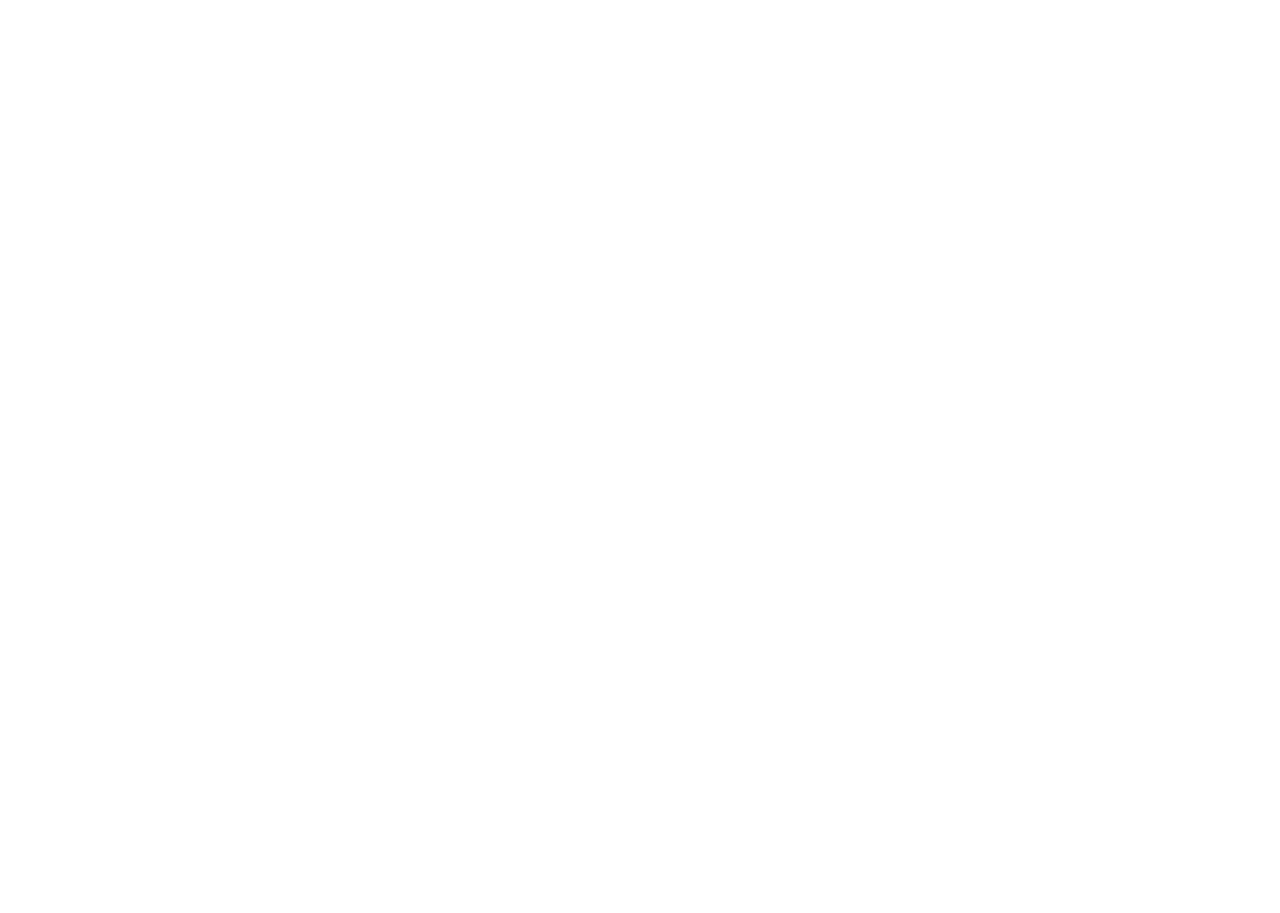
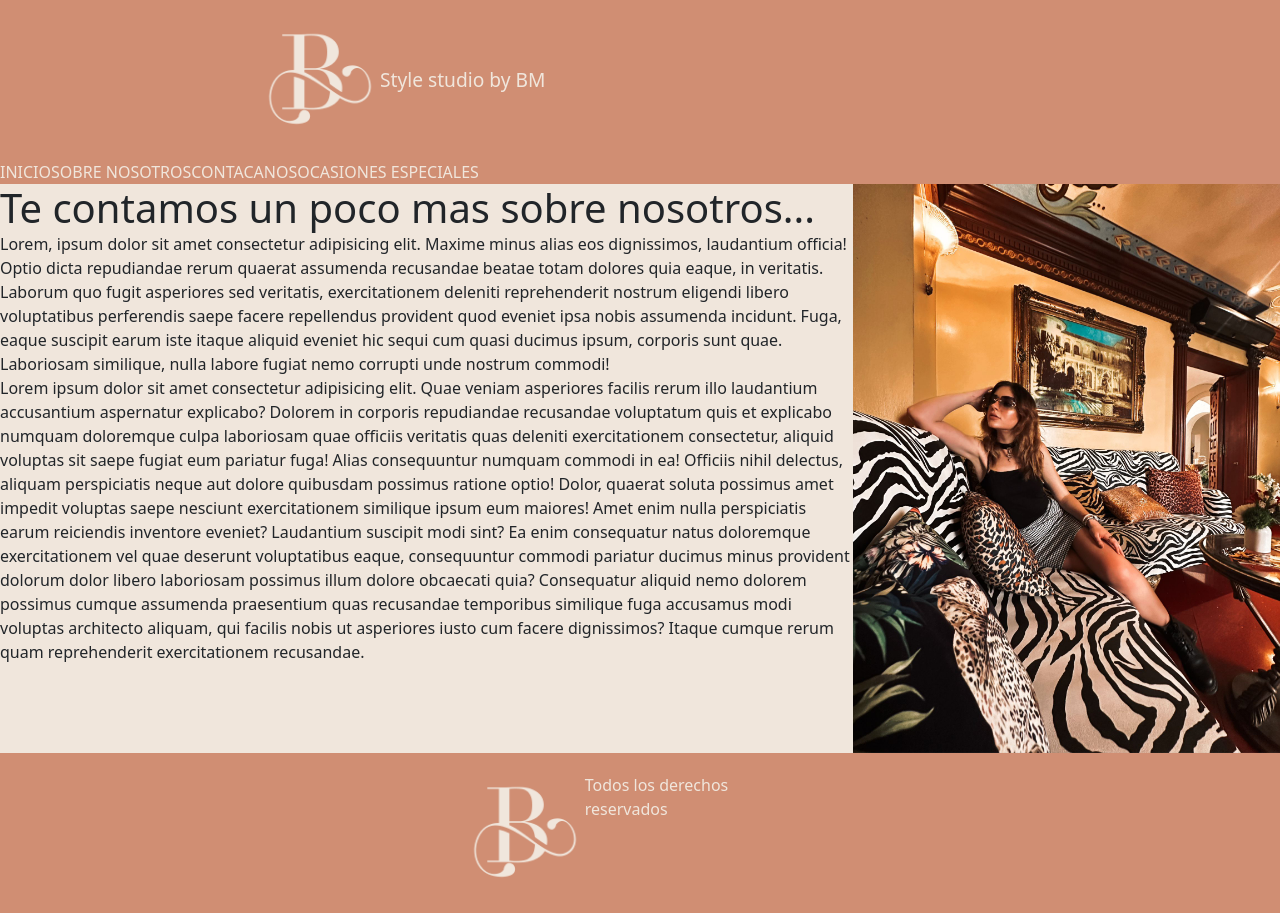
Before and after one commit to barbimuro/Repositorio, a plain HTML site: page pages/SobreNosotros.html in a window 1280 px wide. Before the commit the page ends 800 px from the top, so only its background shows below. Drawn offline with nearby package versions, Linux system fonts and the light colour scheme.

Commit message:
error padding arreglado

```diff
--- a/css/style.css
+++ b/css/style.css
@@ -1,7 +1,7 @@
 *{
-    padding: 0;
-    margin: 0;
-    box-sizing: border-box;
+    padding: 0 !important;
+    margin: 0 !important;
+    box-sizing: border-box !;
 }
 header {
     background-color: #D08E73;
--- a/pages/SobreNosotros.html
+++ b/pages/SobreNosotros.html
@@ -0,0 +1,55 @@
+<!DOCTYPE html>
+<html lang="es">
+<head>
+    <meta charset="UTF-8">
+    <meta name="viewport" content="width=device-width, initial-scale=1.0">
+    <title>BarbiesPage</title>
+    <link href="https://cdn.jsdelivr.net/npm/bootstrap@5.3.2/dist/css/bootstrap.min.css" rel="stylesheet" integrity="sha384-T3c6CoIi6uLrA9TneNEoa7RxnatzjcDSCmG1MXxSR1GAsXEV/Dwwykc2MPK8M2HN" crossorigin="anonymous">
+    <link rel="stylesheet" href="../css/style.css">
+    <link rel="shortcut icon" href="../assets/img/Black Minimalist Fashion Studio Logo.png" type="image/x-icon">
+</head>
+<body>
+    <header>
+        <div class="container">
+            <div class="row" id="principio">
+                <img id="logo1" class="col-6 col-md-6" src="../assets/img/Black Minimalist Fashion Studio Logo-2.png" alt="logo barbi">
+                <div class="col-6 col-md-6" id="tituloPagina">
+                    <p id="tituloImp">Style studio by BM</p>
+                </div>
+            </div>
+        </div>
+        <nav id="laNavegacion" class="navbar navbar-expand-lg bg-body-tertiary">
+            <div class="container-fluid">
+              <button id="botonNav" class="navbar-toggler navbar-dark" type="button" data-bs-toggle="collapse" data-bs-target="#navbarNavAltMarkup" aria-controls="navbarNavAltMarkup" aria-expanded="false" aria-label="Toggle navigation">
+                <span class="navbar-toggler-icon"></span>
+              </button>
+              <div class="collapse navbar-collapse" id="navbarNavAltMarkup">
+                <div class="navbar-nav">
+                  <a class="nav-link" aria-current="page" href="http://127.0.0.1:5500/index.html#">INICIO</a>
+                  <a class="nav-link" href="http://127.0.0.1:5500/pages/SobreNosotros.html">SOBRE NOSOTROS</a>
+                  <a class="nav-link" href="#">CONTACANOS</a>
+                  <a class="nav-link" href="#">OCASIONES ESPECIALES</a>
+                </div>
+              </div>
+            </div>
+          </nav>
+    </header>
+    <main class="conteiner">
+        <div class="row">
+            <article id="articulo" class="col-12 col-lg-6 col-xl-8">
+                <h1>Te contamos un poco mas sobre nosotros...</h1>
+                <p>Lorem, ipsum dolor sit amet consectetur adipisicing elit. Maxime minus alias eos dignissimos, laudantium officia! Optio dicta repudiandae rerum quaerat assumenda recusandae beatae totam dolores quia eaque, in veritatis. Laborum quo fugit asperiores sed veritatis, exercitationem deleniti reprehenderit nostrum eligendi libero voluptatibus perferendis saepe facere repellendus provident quod eveniet ipsa nobis assumenda incidunt. Fuga, eaque suscipit earum iste itaque aliquid eveniet hic sequi cum quasi ducimus ipsum, corporis sunt quae. Laboriosam similique, nulla labore fugiat nemo corrupti unde nostrum commodi!</p>
+                <p>Lorem ipsum dolor sit amet consectetur adipisicing elit. Quae veniam asperiores facilis rerum illo laudantium accusantium aspernatur explicabo? Dolorem in corporis repudiandae recusandae voluptatum quis et explicabo numquam doloremque culpa laboriosam quae officiis veritatis quas deleniti exercitationem consectetur, aliquid voluptas sit saepe fugiat eum pariatur fuga! Alias consequuntur numquam commodi in ea! Officiis nihil delectus, aliquam perspiciatis neque aut dolore quibusdam possimus ratione optio! Dolor, quaerat soluta possimus amet impedit voluptas saepe nesciunt exercitationem similique ipsum eum maiores! Amet enim nulla perspiciatis earum reiciendis inventore eveniet? Laudantium suscipit modi sint? Ea enim consequatur natus doloremque exercitationem vel quae deserunt voluptatibus eaque, consequuntur commodi pariatur ducimus minus provident dolorum dolor libero laboriosam possimus illum dolore obcaecati quia? Consequatur aliquid nemo dolorem possimus cumque assumenda praesentium quas recusandae temporibus similique fuga accusamus modi voluptas architecto aliquam, qui facilis nobis ut asperiores iusto cum facere dignissimos? Itaque cumque rerum quam reprehenderit exercitationem recusandae.</p>
+            </article>
+            <img id="fotoBarbi" class="col-12 col-lg-6 col-xl-4" src="../assets/img/WhatsApp Image 2023-09-30 at 8.44.42 PM.jpeg">
+    </main>
+    <footer>
+        <div class="row">
+            <img id="logo2" class="col-6" src="../assets/img/Black Minimalist Fashion Studio Logo-2.png" alt="">
+            <p class="col-6"> Todos los derechos reservados</p>
+        </div>
+    </footer>
+
+    <script src="https://cdn.jsdelivr.net/npm/bootstrap@5.3.2/dist/js/bootstrap.bundle.min.js" integrity="sha384-C6RzsynM9kWDrMNeT87bh95OGNyZPhcTNXj1NW7RuBCsyN/o0jlpcV8Qyq46cDfL" crossorigin="anonymous"></script>
+</body>
+</html>
```
Also changed, not shown: index.html (+5 -4 lines), assets/img/WhatsApp Image 2023-09-30 at 8.44.42 PM.jpeg (added).
